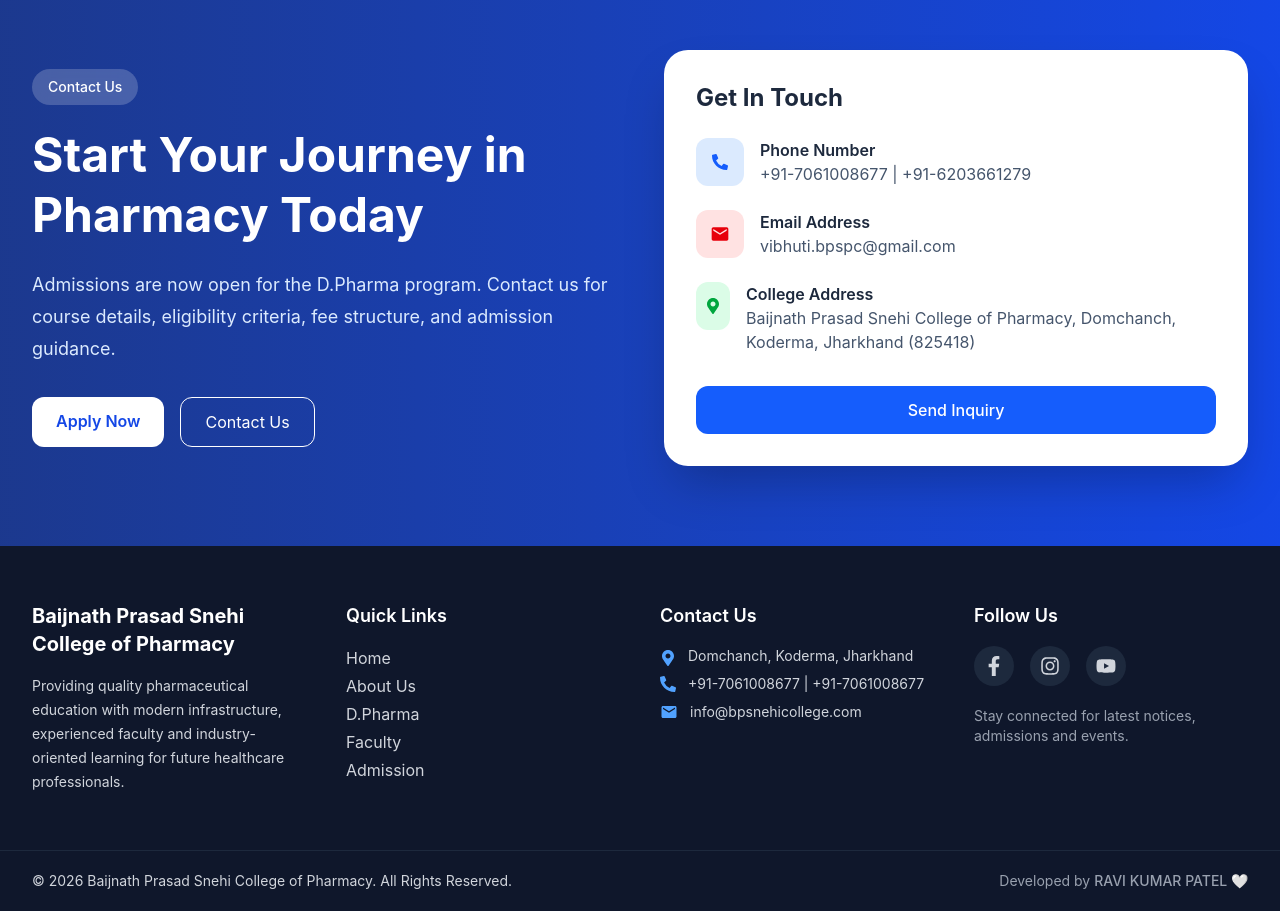
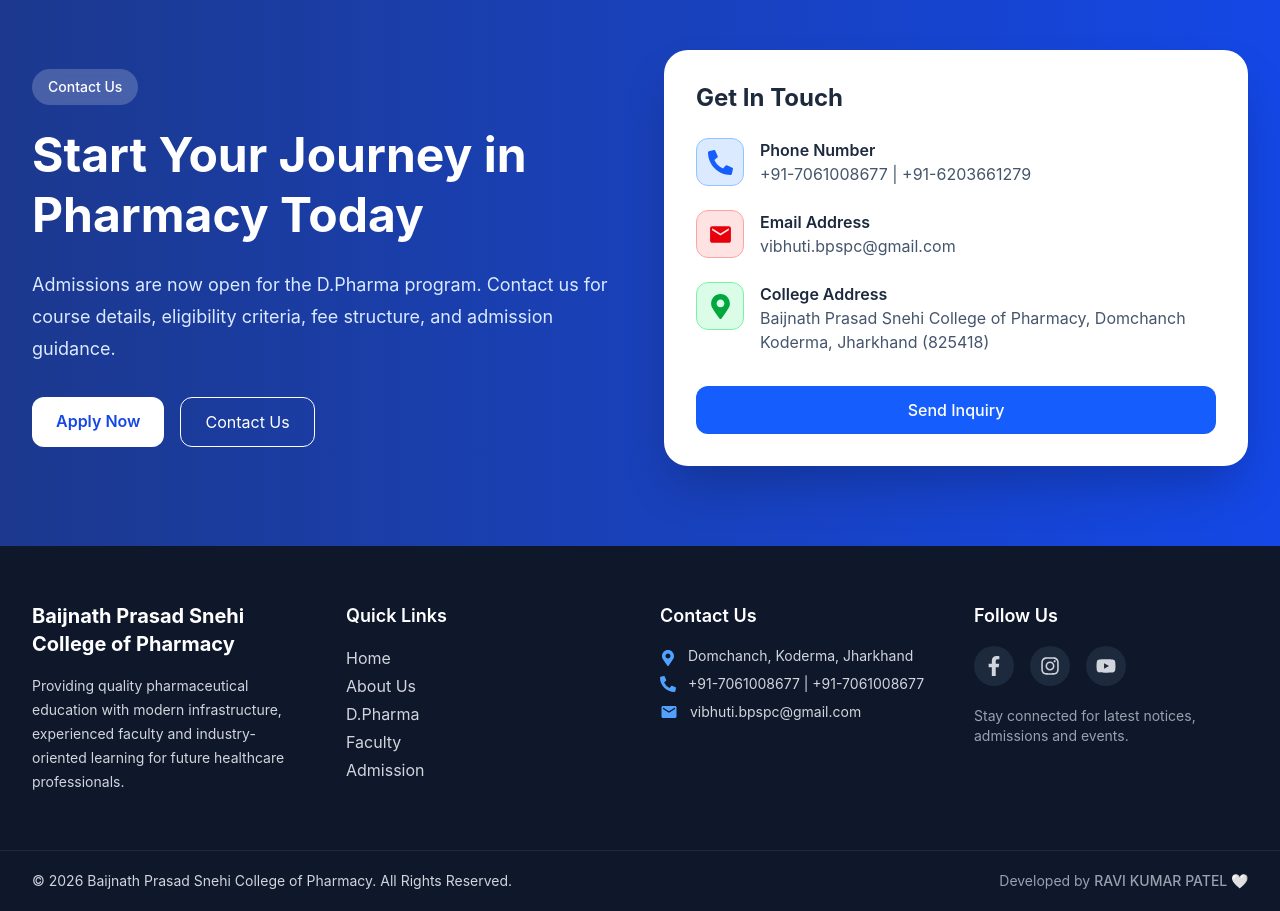
Before and after one commit to ravikrpatel01/bpscpharmacy-website, a React (Vite) app in the folder frontend/: page / in a window 1280 px wide. Shown: the part 7420-8331 px from the top of the page. Built offline with nearby package versions, Linux system fonts and the light colour scheme.

Commit message:
some updates in UI

```diff
--- a/frontend/src/components/ContactInfo.jsx
+++ b/frontend/src/components/ContactInfo.jsx
@@ -29,24 +29,24 @@ const ContactInfo = () => {
 
       {/* Address */}
       <div className="flex items-start gap-4 bg-white border border-slate-200 p-5 rounded-2xl shadow-sm">
-        <div className="h-12 w-12 rounded-xl bg-blue-100 flex items-center justify-center">
-          <FaMapMarkerAlt className="text-blue-600 text-lg" />
+        <div className="h-12 w-12 border border-blue-300 rounded-xl bg-blue-100 flex items-center justify-center">
+          <FaMapMarkerAlt size={25} className="text-blue-600 text-lg" />
         </div>
 
         <div>
           <h3 className="font-semibold text-slate-800">College Address</h3>
 
           <p className="text-slate-600 mt-1">
-            Baijnath Prasad Snehi College of Pharmacy, Domchanch, Koderma,
-            Jharkhand - 825418
+            Baijnath Prasad Snehi College of Pharmacy, Domchanch <br />
+            <span>Koderma, Jharkhand - 825418</span>
           </p>
         </div>
       </div>
 
       {/* Phone */}
       <div className="flex items-start gap-4 bg-white border border-slate-200 p-5 rounded-2xl shadow-sm">
-        <div className="h-12 w-12 rounded-xl bg-green-100 flex items-center justify-center">
-          <FaPhoneAlt className="text-green-600 text-lg" />
+        <div className="h-12 w-12 border border-green-300 rounded-xl bg-green-100 flex items-center justify-center">
+          <FaPhoneAlt size={25} className="text-green-600 text-lg" />
         </div>
 
         <div>
@@ -58,21 +58,21 @@ const ContactInfo = () => {
 
       {/* Email */}
       <div className="flex items-start gap-4 bg-white border border-slate-200 p-5 rounded-2xl shadow-sm">
-        <div className="h-12 w-12 rounded-xl bg-red-100 flex items-center justify-center">
-          <MdEmail className="text-red-600 text-xl" />
+        <div className="h-12 w-12 border border-red-300 rounded-xl bg-red-100 flex items-center justify-center">
+          <MdEmail size={25} className="text-red-600 text-xl" />
         </div>
 
         <div>
           <h3 className="font-semibold text-slate-800">Email Address</h3>
 
-          <p className="text-slate-600 mt-1">info@bpsnehicollege.com</p>
+          <p className="text-slate-600 mt-1">vibhuti.bpspc@gmail.com</p>
         </div>
       </div>
 
       {/* Timing */}
       <div className="flex items-start gap-4 bg-white border border-slate-200 p-5 rounded-2xl shadow-sm">
-        <div className="h-12 w-12 rounded-xl bg-yellow-100 flex items-center justify-center">
-          <IoTime className="text-yellow-600 text-xl" />
+        <div className="h-12 w-12 border border-yellow-300 rounded-xl bg-yellow-100 flex items-center justify-center">
+          <IoTime size={25} className="text-yellow-600 text-xl" />
         </div>
 
         <div>
@@ -80,7 +80,7 @@ const ContactInfo = () => {
 
           <p className="text-slate-600 mt-1">Monday - Saturday</p>
 
-          <p className="text-slate-600">09:00 AM - 04:00 PM</p>
+          <p className="text-slate-600">10:00 AM - 04:00 PM</p>
         </div>
       </div>
 
--- a/frontend/src/components/ContactPreview.jsx
+++ b/frontend/src/components/ContactPreview.jsx
@@ -46,8 +46,8 @@ const ContactPreview = () => {
 
             <div className="space-y-6">
               <div className="flex items-start gap-4">
-                <div className="h-12 w-12 rounded-xl bg-blue-100 flex items-center justify-center">
-                  <FaPhoneAlt className="text-blue-600" />
+                <div className="h-12 w-12 border border-blue-300 rounded-xl bg-blue-100 flex items-center justify-center">
+                  <FaPhoneAlt size={25} className="text-blue-600" />
                 </div>
 
                 <div>
@@ -59,8 +59,8 @@ const ContactPreview = () => {
               </div>
 
               <div className="flex items-start gap-4">
-                <div className="h-12 w-12 rounded-xl bg-red-100 flex items-center justify-center">
-                  <MdEmail className="text-red-600 text-xl" />
+                <div className="h-12 w-12 border border-red-300 rounded-xl bg-red-100 flex items-center justify-center">
+                  <MdEmail size={25} className="text-red-600 text-xl" />
                 </div>
 
                 <div>
@@ -70,15 +70,15 @@ const ContactPreview = () => {
               </div>
 
               <div className="flex items-start gap-4">
-                <div className="h-12 w-12 rounded-xl bg-green-100 flex items-center justify-center">
-                  <FaMapMarkerAlt className="text-green-600" />
+                <div className="h-12 w-12 border border-green-300 rounded-xl bg-green-100 flex items-center justify-center">
+                  <FaMapMarkerAlt size={25} className="text-green-600" />
                 </div>
 
                 <div>
                   <h4 className="font-semibold">College Address</h4>
                   <p className="text-slate-600">
-                    Baijnath Prasad Snehi College of Pharmacy, Domchanch,
-                    Koderma, Jharkhand (825418)
+                    Baijnath Prasad Snehi College of Pharmacy, Domchanch <br />
+                    <span>Koderma, Jharkhand (825418)</span>
                   </p>
                 </div>
               </div>
--- a/frontend/src/components/Footer.jsx
+++ b/frontend/src/components/Footer.jsx
@@ -83,7 +83,7 @@ const Footer = () => {
 
               <div className="flex items-center gap-3">
                 <MdEmail className="text-blue-400 text-lg" />
-                <p className="text-sm">info@bpsnehicollege.com</p>
+                <p className="text-sm">vibhuti.bpspc@gmail.com</p>
               </div>
             </div>
           </div>
```
